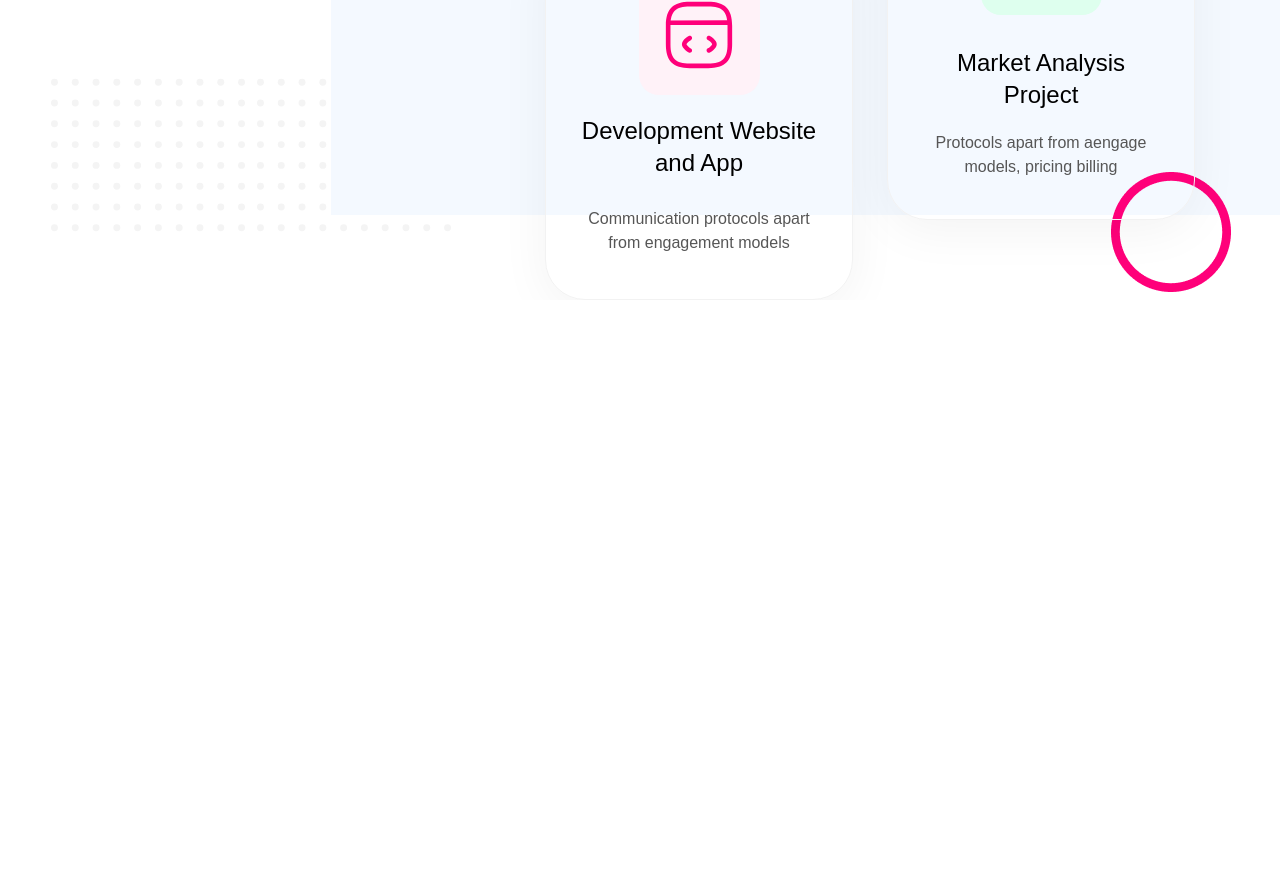
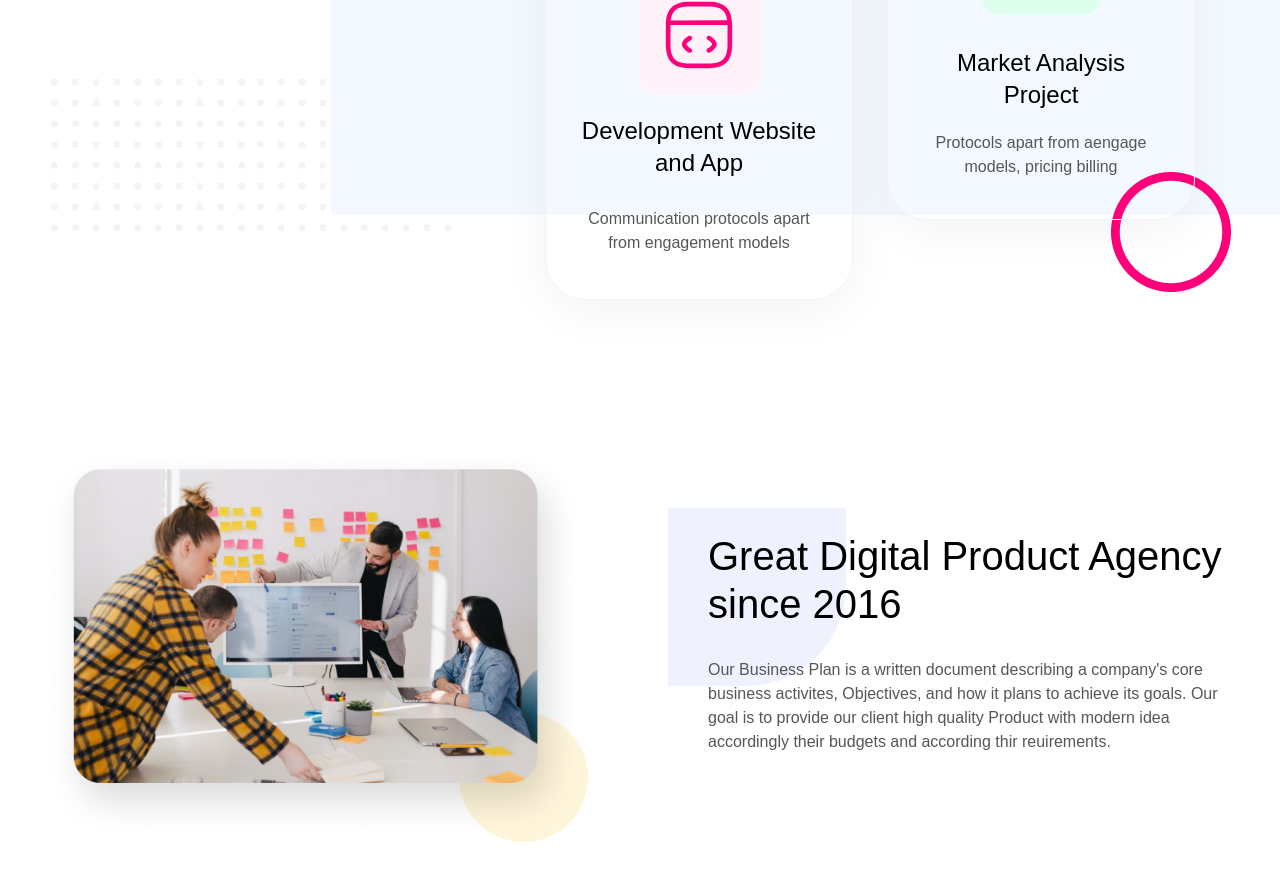
Before and after one commit to Faitan2010/project4, a website: page docs/index.html in a window 1280 px wide. Shown: the part 1523-2404 px from the top of the page. Before the commit the page ends 1823 px from the top, so only its background shows below. Drawn offline with Linux system fonts and the light colour scheme.

Commit message:
complete css and html five-block i need help with before commit

```diff
--- a/docs/index.html
+++ b/docs/index.html
@@ -317,7 +317,7 @@
             </div>
         </div>
     </div>
-    <div class="flex gap-23.5 max-w-[1178px] mx-auto">
+    <div class="flex gap-23.5 max-w-[1178px] mx-auto pb-36">
         <div class="relative flex flex-col gap-26 self-end max-w-[400px]">
             <div class="relative flex flex-col items-center self-center mb-17 z-50">
                 <img src="./img/Rectangle 25.png" alt="#" class="absolute -top-15 -left-9.5 z-10">
@@ -569,6 +569,23 @@
             </div>
         </div>
     </div>
+    <div class="flex gap-30 container mx-auto pb-[181px]">
+        <div class="relative">
+            <div class="relative z-20">
+                <img src="./img/third-block/unsplash_bzqU01v-G54.png" alt="#">
+            </div>
+            <img src="./img/third-block/Ellipse 86.png" alt="#" class="absolute bottom-0 right-0 z-10">
+        </div>
+        <div class="max-w-[532px] flex flex-col self-center relative">
+            <img src="./img/third-block/Rectangle 26.png" alt="#" class="absolute -top-6 -left-10 z-0">
+            <h2 class="text-dark-black text-[40px] leading-[1.2] pb-7.5 relative z-10">
+                Great Digital Product Agency since 2016
+            </h2>
+            <p class="text-base relative z-10">
+                Our Business Plan is a written document describing a company's core business activites, Objectives, and how it plans to achieve its goals. Our goal is to provide our client high quality Product with modern idea accordingly their budgets and according thir reuirements.
+            </p>
+        </div>
+    </div>
     <script src="js/app.min.js"></script>
 </body>
 </html>
--- a/gulp/version.json
+++ b/gulp/version.json
@@ -1,3 +1,3 @@
 {
-    "main": "20230205014707"
+    "main": "20230205015950"
 }
```
Also changed, not shown: src/index.html (+18 -1 lines), docs/css/style.css, docs/css/style.min.css, docs/img/third-block/Ellipse 86.png (added), docs/img/third-block/Rectangle 26.png (added), docs/img/third-block/unsplash_bzqU01v-G54.png (added), docs/img/unsplash_bzqU01v-G54.png (added), src/img/third-block/Ellipse 86.png (added), src/img/third-block/Rectangle 26.png (added), src/img/third-block/unsplash_bzqU01v-G54.png (added).
